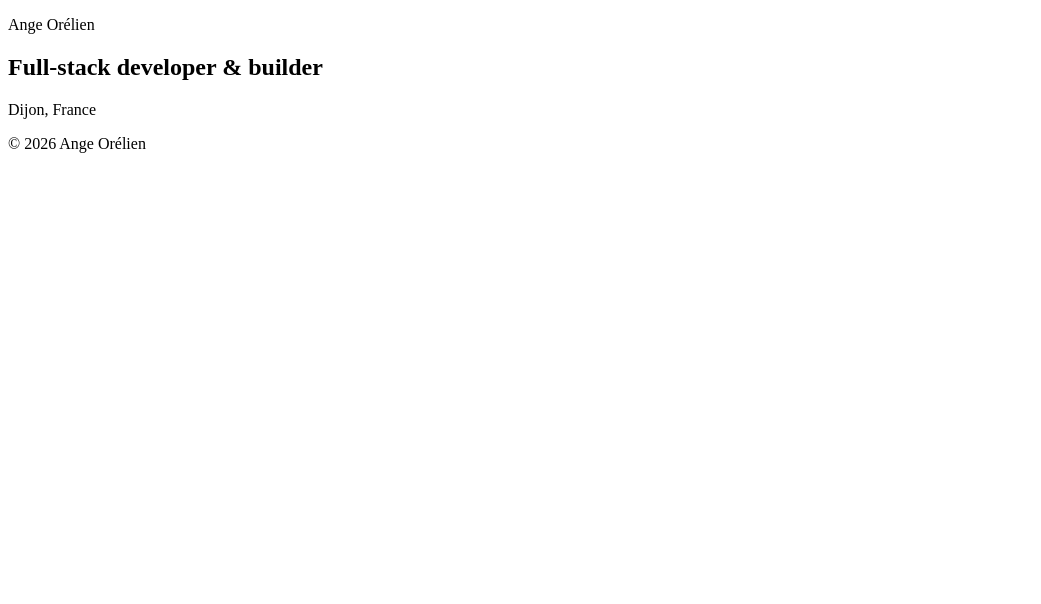
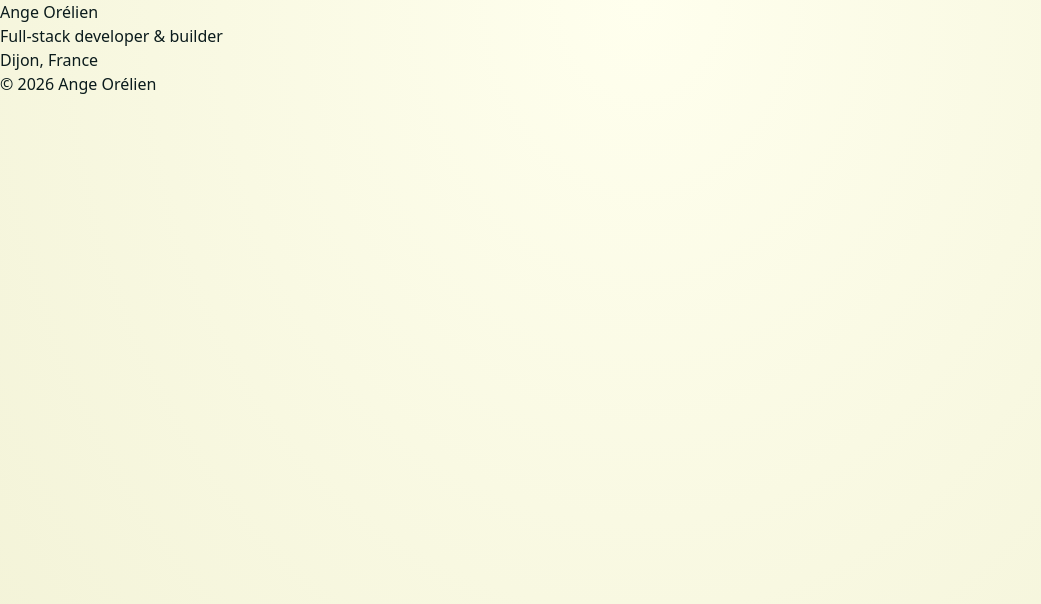
Before and after one commit to ange-astery/portfolio, a React (Vite) app: page / in a window 1280 px wide. Shown: the top 604 px of the page, without its empty margins (0-1041 px from the left). Built offline with nearby package versions, Linux system fonts and the light colour scheme.

Commit message:
feat(theme): add Astery color tokens and base styles

```diff
--- a/src/index.css
+++ b/src/index.css
@@ -0,0 +1,63 @@
+@import "tailwindcss";
+@custom-variant dark (&:where(.dark, .dark *));
+
+@theme {
+    --font-sans: "DM Sans Variable", ui-sans-serif, system-ui, sans-serif;
+
+    --color-primary-50: #ecfdfd;
+    --color-primary-100: #d0f7f9;
+    --color-primary-200: #a3eef2;
+    --color-primary-300: #5fe0e6;
+    --color-primary-400: #22d3ee;
+    --color-primary-500: #00b4bb;
+    --color-primary-600: #009399;
+    --color-primary-700: #00767a;
+    --color-primary-800: #00585c;
+    --color-primary-900: #004042;
+    --color-primary-950: #002729;
+
+    --color-secondary-50: #fff1ed;
+    --color-secondary-100: #ffe0d8;
+    --color-secondary-200: #ffc2b3;
+    --color-secondary-300: #ff9d86;
+    --color-secondary-400: #fa7f61;
+    --color-secondary-500: #f2684a;
+    --color-secondary-600: #db4f33;
+    --color-secondary-700: #c2432b;
+    --color-secondary-800: #9a3522;
+    --color-secondary-900: #5e1f12;
+}
+
+:root {
+    --bg: #ffffee;
+    --bg-soft: #f2f2d6;
+    --surface: #fffff6;
+    --line: #e3e3c3;
+    --fg: #0b1b1c;
+    --muted: #4d6360;
+}
+
+.dark {
+    --bg: #0a1112;
+    --bg-soft: #070c0d;
+    --surface: #101b1c;
+    --line: #1b2f31;
+    --fg: #ffffee;
+    --muted: #8aa5a7;
+}
+
+@theme inline {
+    --color-bg: var(--bg);
+    --color-surface: var(--surface);
+    --color-line: var(--line);
+    --color-fg: var(--fg);
+    --color-muted: var(--muted);
+}
+
+body {
+    background-color: var(--bg);
+    background-image: radial-gradient(ellipse at 50% 0%, var(--bg) 0%, var(--bg-soft) 100%);
+    background-attachment: fixed;
+    color: var(--fg);
+    -webkit-font-smoothing: antialiased;
+}
```
